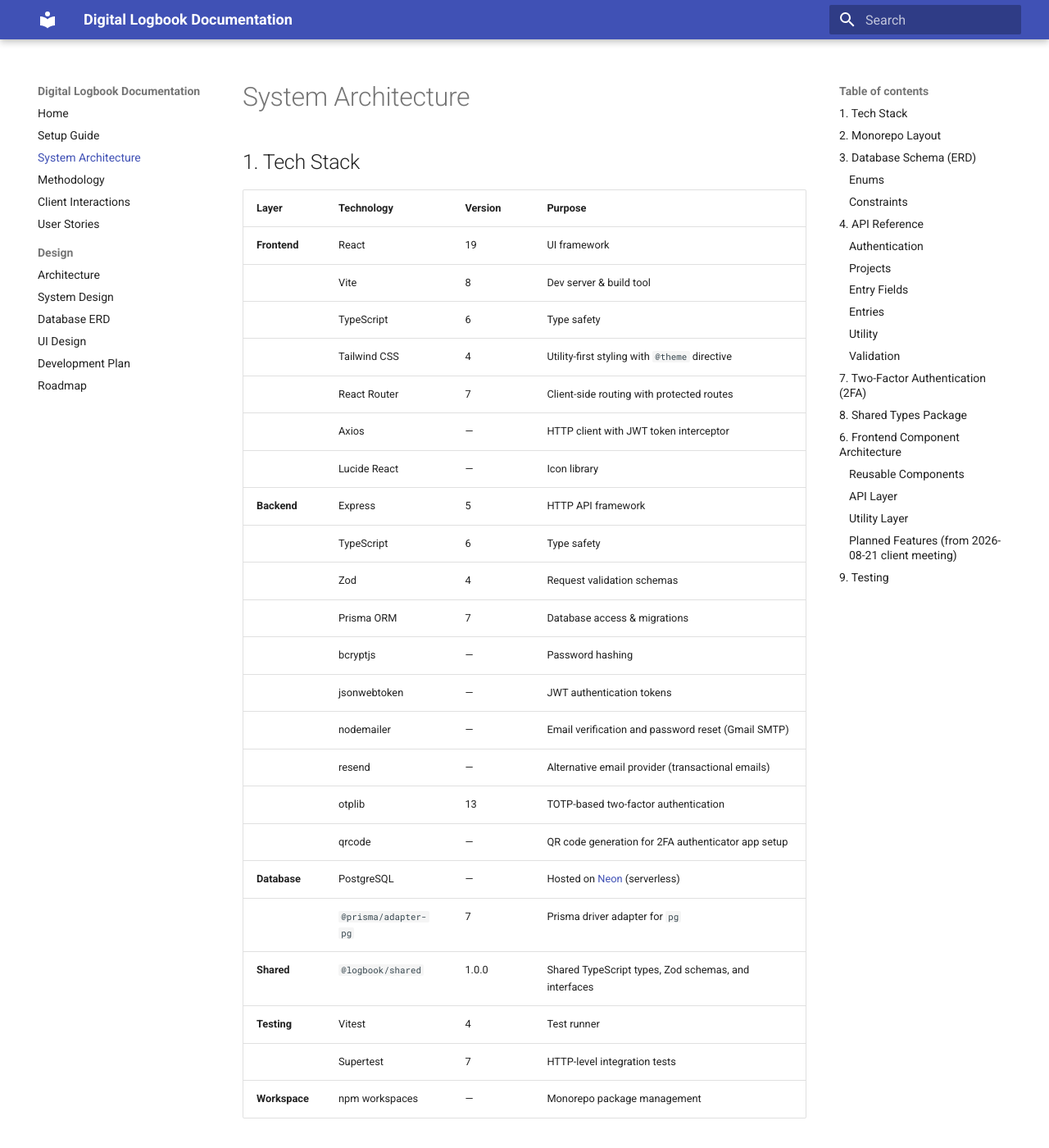
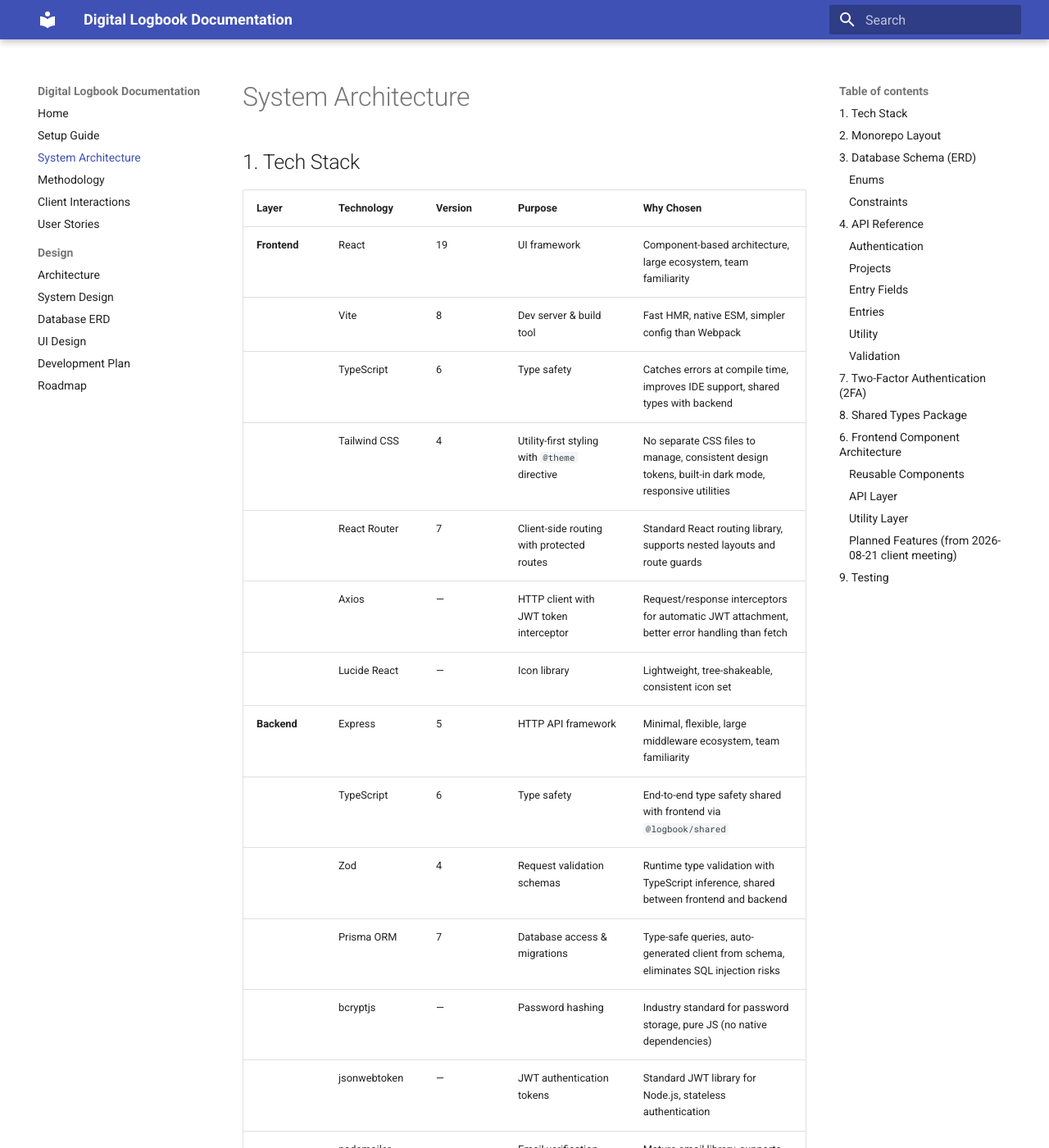
Before and after one commit to DiMpho-20/coms3011a-logbook-digital-logbook, an MkDocs documentation site: the page built from docs/architecture.md, in a window 1280 px wide and 1400 px high. Shown: the whole window at 82% size. Built offline with MkDocs 1.6.1 and Material for MkDocs 9.7.7, drawn with Linux system fonts in a browser that asks for light colours; some of the changed text lies outside the part shown.

Commit message:
docs: add motivation column to tech stack table in architecture

```diff
--- a/docs/architecture.md
+++ b/docs/architecture.md
@@ -2,31 +2,31 @@
 
 ## 1. Tech Stack
 
-| Layer | Technology | Version | Purpose |
-|---|---|---|---|
-| **Frontend** | React | 19 | UI framework |
-| | Vite | 8 | Dev server & build tool |
-| | TypeScript | 6 | Type safety |
-| | Tailwind CSS | 4 | Utility-first styling with `@theme` directive |
-| | React Router | 7 | Client-side routing with protected routes |
-| | Axios | — | HTTP client with JWT token interceptor |
-| | Lucide React | — | Icon library |
-| **Backend** | Express | 5 | HTTP API framework |
-| | TypeScript | 6 | Type safety |
-| | Zod | 4 | Request validation schemas |
-| | Prisma ORM | 7 | Database access & migrations |
-| | bcryptjs | — | Password hashing |
-| | jsonwebtoken | — | JWT authentication tokens |
-| | nodemailer | — | Email verification and password reset (Gmail SMTP) |
-| | resend | — | Alternative email provider (transactional emails) |
-| | otplib | 13 | TOTP-based two-factor authentication |
-| | qrcode | — | QR code generation for 2FA authenticator app setup |
-| **Database** | PostgreSQL | — | Hosted on [Neon](https://neon.tech) (serverless) |
-| | `@prisma/adapter-pg` | 7 | Prisma driver adapter for `pg` |
-| **Shared** | `@logbook/shared` | 1.0.0 | Shared TypeScript types, Zod schemas, and interfaces |
-| **Testing** | Vitest | 4 | Test runner |
-| | Supertest | 7 | HTTP-level integration tests |
-| **Workspace** | npm workspaces | — | Monorepo package management |
+| Layer | Technology | Version | Purpose | Why Chosen |
+|---|---|---|---|---|
+| **Frontend** | React | 19 | UI framework | Component-based architecture, large ecosystem, team familiarity |
+| | Vite | 8 | Dev server & build tool | Fast HMR, native ESM, simpler config than Webpack |
+| | TypeScript | 6 | Type safety | Catches errors at compile time, improves IDE support, shared types with backend |
+| | Tailwind CSS | 4 | Utility-first styling with `@theme` directive | No separate CSS files to manage, consistent design tokens, built-in dark mode, responsive utilities |
+| | React Router | 7 | Client-side routing with protected routes | Standard React routing library, supports nested layouts and route guards |
+| | Axios | — | HTTP client with JWT token interceptor | Request/response interceptors for automatic JWT attachment, better error handling than fetch |
+| | Lucide React | — | Icon library | Lightweight, tree-shakeable, consistent icon set |
+| **Backend** | Express | 5 | HTTP API framework | Minimal, flexible, large middleware ecosystem, team familiarity |
+| | TypeScript | 6 | Type safety | End-to-end type safety shared with frontend via `@logbook/shared` |
+| | Zod | 4 | Request validation schemas | Runtime type validation with TypeScript inference, shared between frontend and backend |
+| | Prisma ORM | 7 | Database access & migrations | Type-safe queries, auto-generated client from schema, eliminates SQL injection risks |
+| | bcryptjs | — | Password hashing | Industry standard for password storage, pure JS (no native dependencies) |
+| | jsonwebtoken | — | JWT authentication tokens | Standard JWT library for Node.js, stateless authentication |
+| | nodemailer | — | Email verification and password reset (Gmail SMTP) | Mature email library, supports Gmail SMTP out of the box |
+| | resend | — | Alternative email provider (transactional emails) | Modern REST-based email API, fallback when SMTP is unavailable |
+| | otplib | 13 | TOTP-based two-factor authentication | Standards-compliant TOTP (RFC 6238), compatible with Google Authenticator |
+| | qrcode | — | QR code generation for 2FA authenticator app setup | Generates QR codes for easy authenticator app pairing |
+| **Database** | PostgreSQL | — | Hosted on [Neon](https://neon.tech) (serverless) | ACID-compliant relational database, Neon provides serverless scaling and branching |
+| | `@prisma/adapter-pg` | 7 | Prisma driver adapter for `pg` | Enables Prisma to use the `pg` driver for Neon's serverless connection pooling |
+| **Shared** | `@logbook/shared` | 1.0.0 | Shared TypeScript types, Zod schemas, and interfaces | Single source of truth for data shapes — frontend and backend cannot drift out of sync |
+| **Testing** | Vitest | 4 | Test runner | Native ESM support, fast, compatible with Vite ecosystem |
+| | Supertest | 7 | HTTP-level integration tests | Tests full request/response cycle against the Express app without starting a server |
+| **Workspace** | npm workspaces | — | Monorepo package management | Built into npm, no extra tooling needed, shared dependencies across packages |
 
 ## 2. Monorepo Layout
 
```
